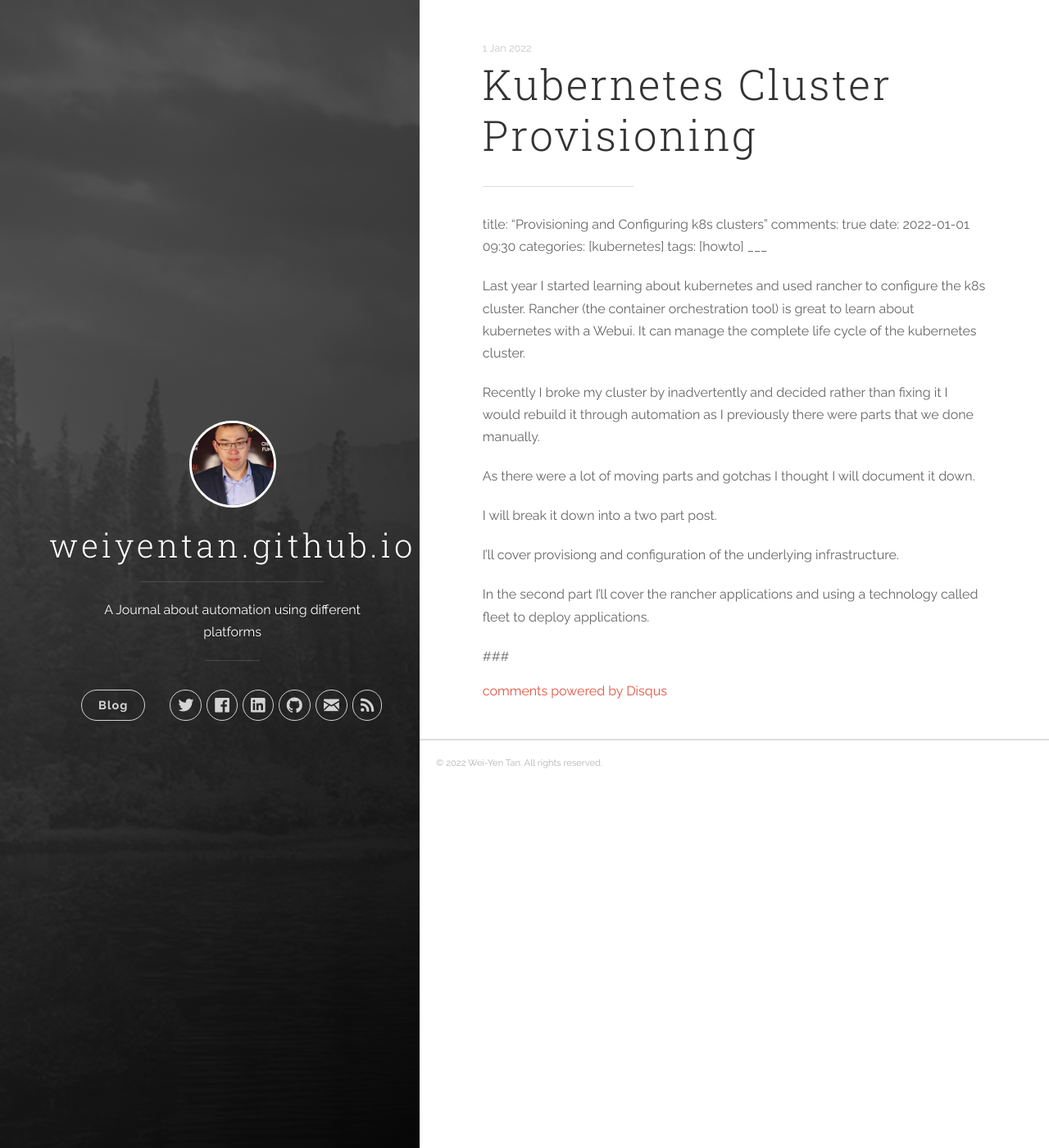
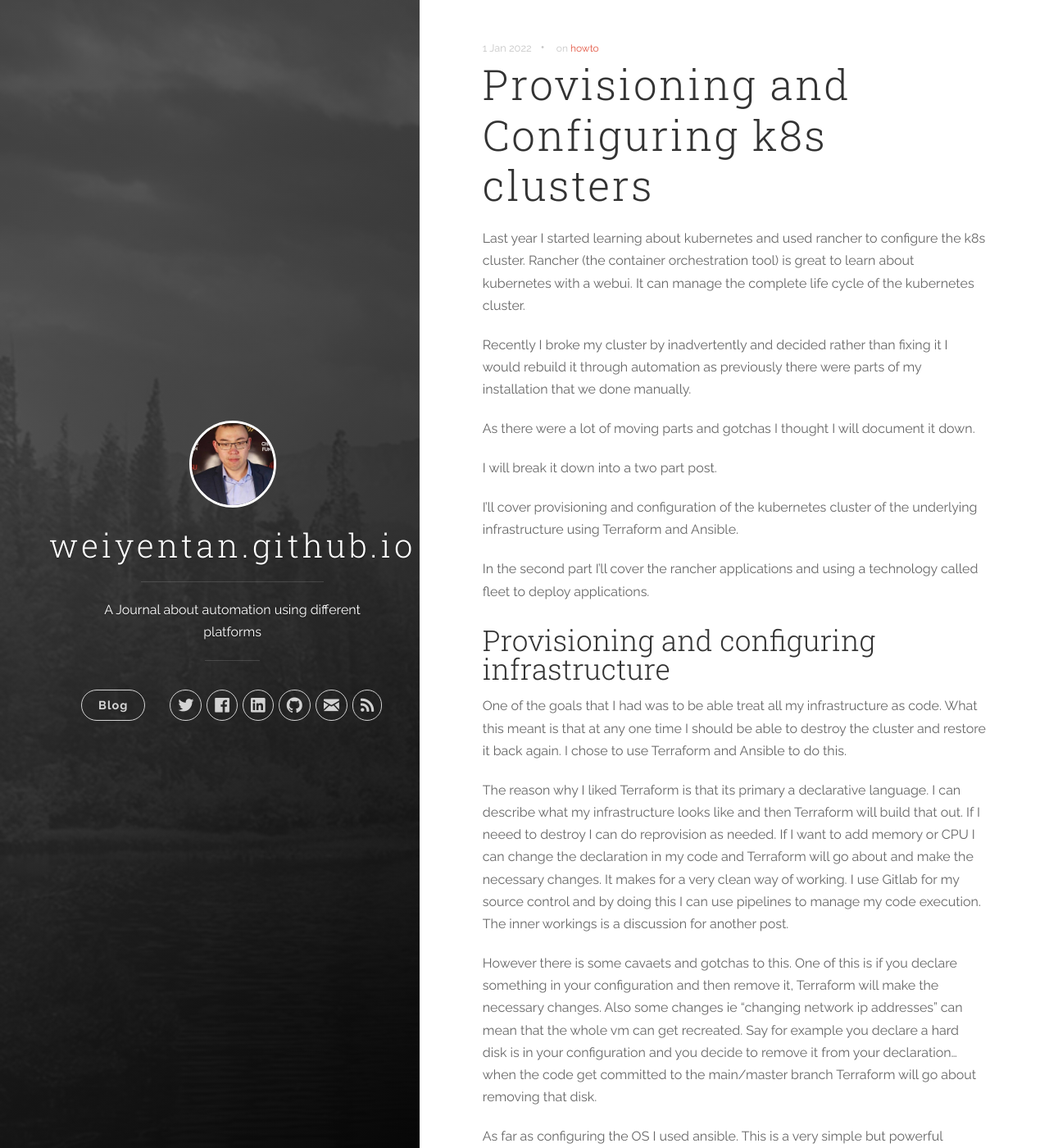
Before and after one commit to weiyentan/weiyentan.github.io, a Jekyll site: the page built from _posts/2022-01-01-kubernetes-cluster-provisioning.md, in a window 1280 px wide and 1400 px high. Shown: the whole window at 82% size. Built offline with Jekyll 4.4.1, drawn with Linux system fonts in a browser that asks for light colours; comment, search, counter and statistics services are not loaded; some of the changed text lies outside the part shown.

Commit message:
add post

```diff
--- a/_posts/2022-01-01-kubernetes-cluster-provisioning.md
+++ b/_posts/2022-01-01-kubernetes-cluster-provisioning.md
@@ -4,19 +4,35 @@ comments: true
 date:   2022-01-01 09:30
 categories: [kubernetes]
 tags: [howto]
-___
+---
 
-Last year I started learning about kubernetes and used rancher to configure the k8s cluster. Rancher (the container orchestration tool) is great to learn about kubernetes with a  Webui. It can manage the complete life cycle of the kubernetes cluster.
+Last year I started learning about kubernetes and used rancher to configure the k8s cluster. Rancher (the container orchestration tool) is great to learn about kubernetes with a  webui. It can manage the complete life cycle of the kubernetes cluster.
 
-Recently I broke my cluster by inadvertently and decided rather than fixing it I would rebuild it through automation as I previously there were parts that we done manually.
+Recently I broke my cluster by inadvertently and decided rather than fixing it I would rebuild it through automation as  previously there were parts of my installation that we done manually.
 
 As there were a lot of moving parts and gotchas I thought I will document it down.
 
 I will break it down into a two part post.
 
-I'll cover provisiong and configuration of the
-underlying infrastructure.
+I'll cover provisioning and configuration of the kubernetes cluster  of the underlying infrastructure using Terraform and Ansible.
 
 In the second part I'll cover the rancher applications and using a technology called fleet to deploy applications.
 
-###
+
+## Provisioning and configuring infrastructure
+
+One of the goals that I  had was to be able treat all my infrastructure as code. What this  meant is  that at any one time I should be able to destroy the cluster and restore it back again. I chose to use Terraform and Ansible to do this.
+
+The reason why I liked Terraform is that its primary a declarative language. I can describe what my infrastructure looks like and then Terraform will build that out. If I neeed to destroy I can do reprovision as needed.  If I want to add memory or CPU  I can change the declaration in my code and Terraform will go about and make the necessary changes. It makes for a very clean way of working. I use Gitlab for my source control and by doing this I can use pipelines to manage my code execution. The inner workings is a discussion for another post.
+
+However there is some cavaets and gotchas to this.  One of this is if you declare something in your configuration and then remove it, Terraform will make the necessary changes. Also some changes ie "changing network ip addresses" can mean that the whole vm can get recreated. Say for example you declare a hard disk is in your configuration and you decide to remove it from your declaration...when the code get committed to the main/master branch Terraform will go about removing that disk.
+
+As far as configuring the OS I used ansible. This is a very simple but powerful configuration management tool. It doesnt require an agent. In a nutshell I created an 'inventory file'. These contained my virtual machines. Then I organised everything into either a master / worker / storage group and an overarching  kubernetes group.
+
+Then when I wanted to apply configurations I created 'roles' (these are groups of tasks ) and set them in to a playbook (which is essentially a script). I made it as generic as possible. I set variables to them and then applied the variable settings to the inventory.
+
+By doing it this way different groups would get different settings applied but using the same playbook.
+
+This setup of using terraform to provision and then use ansible to configure with a good combination to use. They are each powerful tools in their own respective right.
+
+In part 2 I will be focusing in on the issues that I found when using various different kubernertes applications and will go over what I  did to remedy the situation.
```
